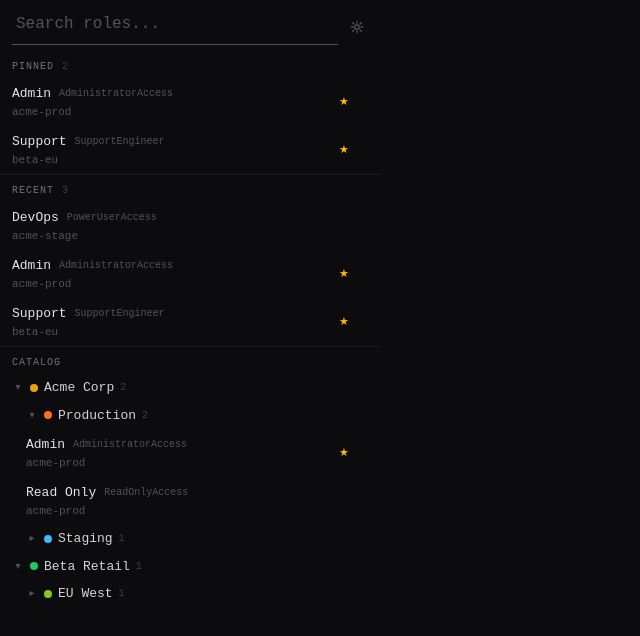
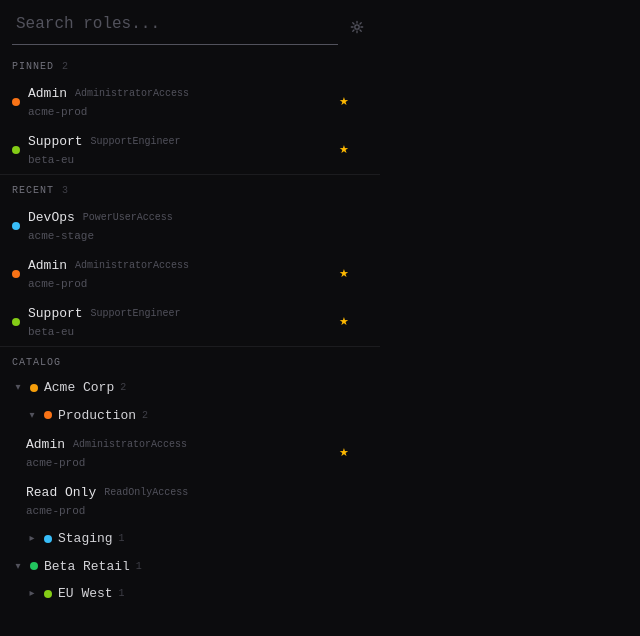
Before and after one commit to thor-knowit/aws-qs, a React (Vite) app: page / in a window 1280 px wide. Shown: the top 636 px of the page, without its empty margins (0-640 px from the left). Built offline with nearby package versions, Linux system fonts and the light colour scheme.

Commit message:
Show folder color in favorite and recent targets
- Add optional folder-color indicator to target rows
- Display the color for favorites and recents when available

```diff
--- a/src/App.tsx
+++ b/src/App.tsx
@@ -1,6 +1,6 @@
 import { useEffect, useMemo, useState } from 'react'
 import type { FolderId, NodeId, TargetId } from '@/shared/types'
-import { getNodeChildren, getTarget, isFolderId, isTargetId, searchCatalog } from '@/domain/catalog'
+import { getFolder, getNodeChildren, getTarget, isFolderId, isTargetId, searchCatalog } from '@/domain/catalog'
 import { useAppStore } from '@/popup/store'
 import { cn } from '@/shared/utils'
 import { openEditorForNode, openOptionsPage } from '@/shared/components'
@@ -113,7 +113,7 @@ function SearchPanel() {
 
 /* ── Compact target row ── */
 
-function TargetRow({ targetId }: { targetId: TargetId }) {
+function TargetRow({ targetId, showFolderColor }: { targetId: TargetId; showFolderColor?: boolean }) {
   const state = useAppStore((store) => store.state)
   const activateTarget = useAppStore((store) => store.activateTarget)
   const toggleFavorite = useAppStore((store) => store.toggleFavorite)
@@ -122,12 +122,16 @@ function TargetRow({ targetId }: { targetId: TargetId }) {
   if (!target) return null
 
   const isFavorite = state.usage.favoriteTargetIds.includes(targetId)
+  const folderColor = showFolderColor && target.parentId ? getFolder(state, target.parentId)?.color : undefined
 
   return (
     <button
       onClick={() => activateTarget(targetId)}
       className="group flex w-full items-center gap-2 rounded px-2 py-1.5 text-left transition-colors hover:bg-zinc-800/80"
     >
+      {folderColor ? (
+        <span className="h-2 w-2 shrink-0 rounded-full" style={{ backgroundColor: folderColor }} />
+      ) : null}
       <div className="min-w-0 flex-1">
         <div className="flex items-center gap-2">
           <span className="truncate text-[13px] text-zinc-200">{target.displayName}</span>
@@ -220,7 +224,7 @@ function FavoritesPanel() {
         <span className="text-[10px] text-zinc-700">{favorites.length}</span>
       </div>
       {favorites.map((targetId) => (
-        <TargetRow key={targetId} targetId={targetId} />
+        <TargetRow key={targetId} targetId={targetId} showFolderColor />
       ))}
     </section>
   )
@@ -237,7 +241,7 @@ function RecentsPanel() {
         <span className="text-[10px] text-zinc-700">{recents.length}</span>
       </div>
       {recents.map((targetId) => (
-        <TargetRow key={targetId} targetId={targetId} />
+        <TargetRow key={targetId} targetId={targetId} showFolderColor />
       ))}
     </section>
   )
```
